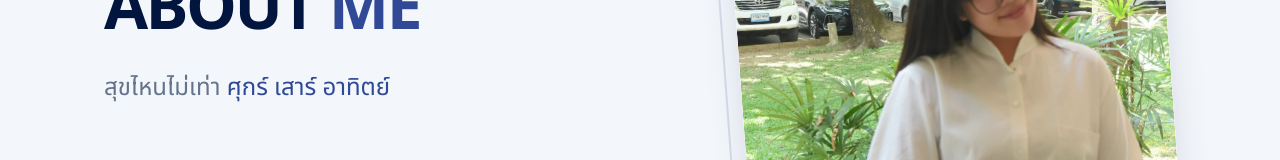
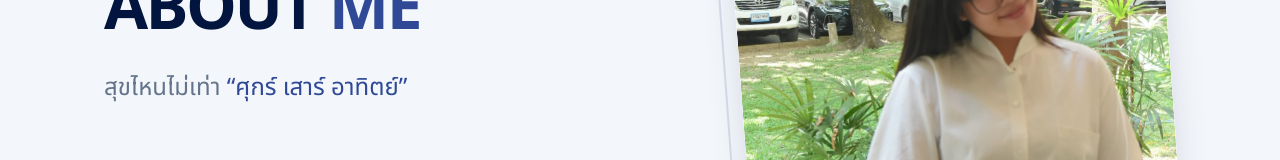
Before and after one commit to wachirapong-n/Pota-portfolio, a Next.js app: page /about in a window 1280 px wide. Shown: the part 436-596 px from the top of the page. Built offline with nearby package versions, Linux system fonts and the light colour scheme.

Commit message:
change quote

```diff
--- a/app/about/page.tsx
+++ b/app/about/page.tsx
@@ -30,7 +30,9 @@ export default function AboutPage() {
             </h1>
             <p className="mt-6 max-w-[570px] text-[22px] leading-8 text-muted md:text-2xl lg:text-2xl">
               สุขไหนไม่เท่า{" "}
-              <span className="mt-1  text-primary">{"ศุกร์ เสาร์ อาทิตย์"}</span>
+              <span className="mt-1 text-primary">
+                &ldquo;ศุกร์ เสาร์ อาทิตย์&rdquo;
+              </span>
             </p>
           </ScrollReveal>
 
```
